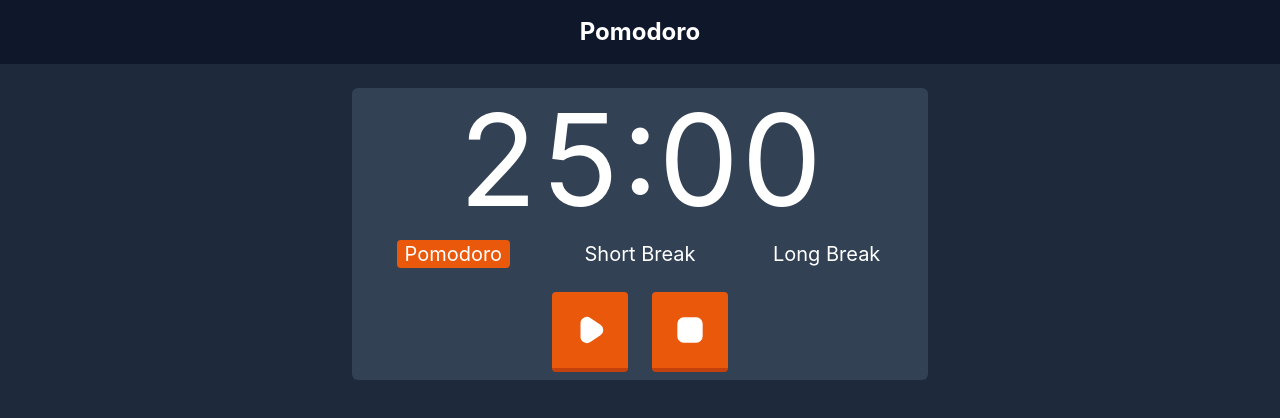
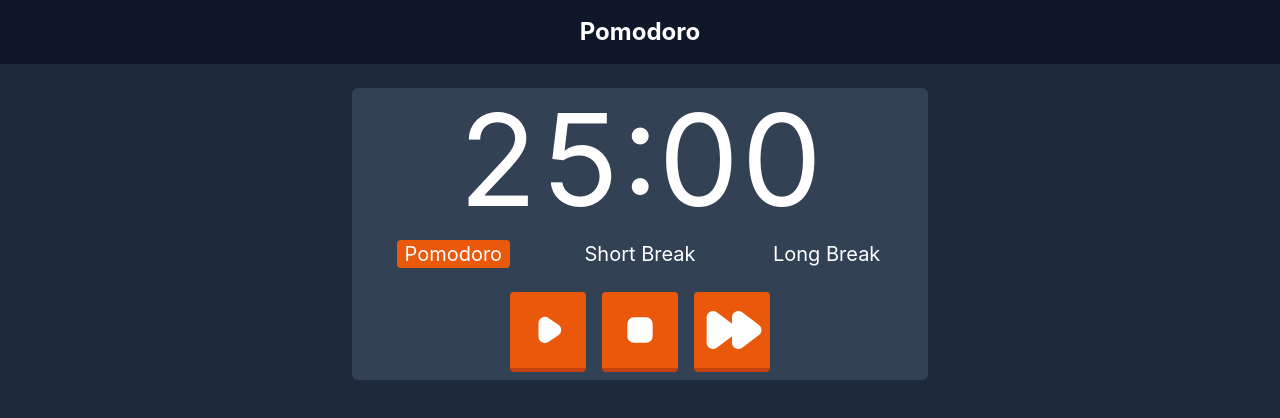
Before and after one commit to T410/pomodoro, a React (Create React App) app: page / in a window 1280 px wide. Shown: the top 418 px of the page. Built offline with nearby package versions, Linux system fonts and the light colour scheme.

Commit message:
Add next feature

```diff
--- a/src/assets/index.ts
+++ b/src/assets/index.ts
@@ -1,5 +1,7 @@
 import play from "./play.svg";
 import pause from "./pause.svg";
 import stop from "./stop.svg";
+import next from "./next.svg";
 const ui = require("./ui.wav");
-export { stop as stopSVG, play as playSVG, pause as pauseSVG, ui as uiSound };
+
+export { stop as stopSVG, play as playSVG, pause as pauseSVG, next as nextSVG, ui as uiSound };
--- a/src/components/Audio/Audio.tsx
+++ b/src/components/Audio/Audio.tsx
@@ -4,8 +4,16 @@ import { uiSound } from "../../assets";
 function Audio({ play }: { play: boolean }) {
 	const audioRef = useRef<HTMLAudioElement>(null);
 	useEffect(() => {
+		if (audioRef.current) {
+			audioRef.current.volume = 0.5;
+		}
+	}, []);
+	useEffect(() => {
 		if (play) {
-			audioRef.current?.play();
+			if (audioRef.current) {
+				audioRef.current.currentTime = 0;
+				audioRef.current.play();
+			}
 		}
 	}, [play]);
 	return <audio src={uiSound} ref={audioRef}></audio>;
--- a/src/components/Pomodoro/Pomodoro.tsx
+++ b/src/components/Pomodoro/Pomodoro.tsx
@@ -1,6 +1,6 @@
 import React, { useEffect, useRef, useState } from "react";
 import { useInterval } from "../../utils";
-import { playSVG, pauseSVG, stopSVG } from "../../assets";
+import { playSVG, pauseSVG, stopSVG, nextSVG } from "../../assets";
 import { State } from "./Pomodoro.types";
 import { Audio } from "../";
 
@@ -40,7 +40,7 @@ function StateButton({
 function ControlButton({ children, onClick }: { children: React.ReactNode; onClick: () => void }) {
 	return (
 		<div
-			className="w-fit h-16 md:h-20 hover:cursor-pointer bg-orange-600 border-b-orange-700 rounded border-b-4 active:border-b-orange-600 last:ml-6 transition-all hover:border-orange-400"
+			className="w-fit h-16 md:h-20 hover:cursor-pointer bg-orange-600 border-b-orange-700 rounded border-b-4 active:border-b-orange-600 transition-all hover:border-orange-400"
 			onClick={onClick}
 		>
 			{children}
@@ -49,7 +49,7 @@ function ControlButton({ children, onClick }: { children: React.ReactNode; onCli
 }
 
 function Pomodoro() {
-	const [loopCount, setLoopCount] = useState(4);
+	const [loopCount, setLoopCount] = useState(3);
 	const [playAudio, setPlayAudio] = useState(false);
 	const timeRef = useRef<HTMLHeadingElement>(null);
 	const [time, setTime] = useState(25 * 60);
@@ -79,13 +79,7 @@ function Pomodoro() {
 	function onTimerFinish() {
 		setPlayAudio(true);
 		stop();
-		if (loopCount === 0) {
-			setLoopCount(4);
-			setCurrentState(State.LONG_BREAK);
-		} else {
-			setLoopCount(loopCount - 1);
-			setCurrentState(State.SHORT_BREAK);
-		}
+		next();
 	}
 
 	const [play, pause] = useInterval(() => {
@@ -100,10 +94,35 @@ function Pomodoro() {
 	function stop() {
 		pause();
 		setIsRunning(false);
-		setTime(25 * 60);
 		document.title = "Pomodoro";
 		setTextContent(timeRef, calculateTime(25 * 60));
 	}
+
+	function next() {
+		switch (currentState) {
+			case State.POMODORO:
+				if (loopCount > 0) {
+					setCurrentState(State.SHORT_BREAK);
+					setLoopCount(loopCount - 1);
+				} else {
+					setCurrentState(State.LONG_BREAK);
+					setLoopCount(3);
+				}
+				break;
+			case State.SHORT_BREAK:
+				setCurrentState(State.POMODORO);
+				break;
+			case State.LONG_BREAK:
+				setCurrentState(State.POMODORO);
+				break;
+		}
+	}
+
+	useEffect(() => {
+		if (playAudio) {
+			setPlayAudio(false);
+		}
+	}, [playAudio]);
 
 	function buttonHandler() {
 		if (isRunning) {
@@ -151,7 +170,7 @@ function Pomodoro() {
 					Long Break
 				</StateButton>
 			</div>
-			<div className="w-full items-center justify-center flex flex-row h-fit pt-2">
+			<div className="w-full items-center justify-center flex flex-row h-fit pt-2 space-x-4">
 				<ControlButton onClick={buttonHandler}>
 					<img
 						src={isRunning ? pauseSVG : playSVG}
@@ -162,6 +181,9 @@ function Pomodoro() {
 				<ControlButton onClick={stop}>
 					<img src={stopSVG} alt="stop button" className="h-full" />
 				</ControlButton>
+				<ControlButton onClick={next}>
+					<img src={nextSVG} alt="next button" className="h-full" />
+				</ControlButton>
 			</div>
 		</div>
 	);
```
Also changed, not shown: src/assets/next.svg (added).
